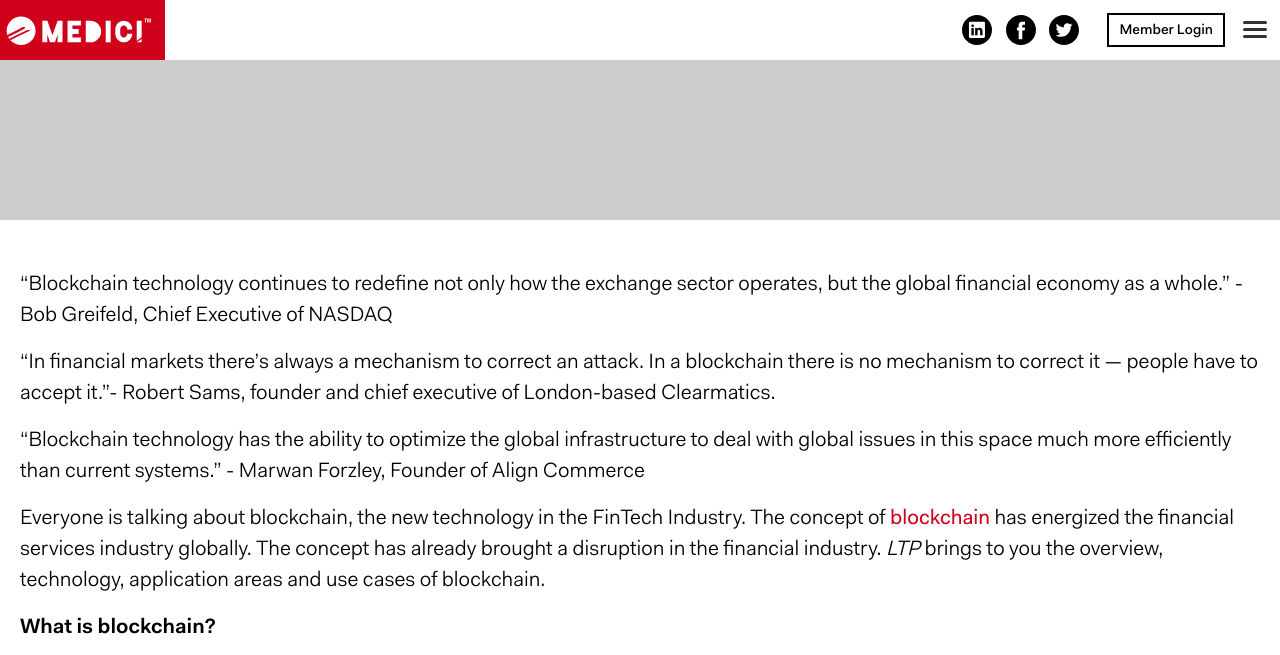
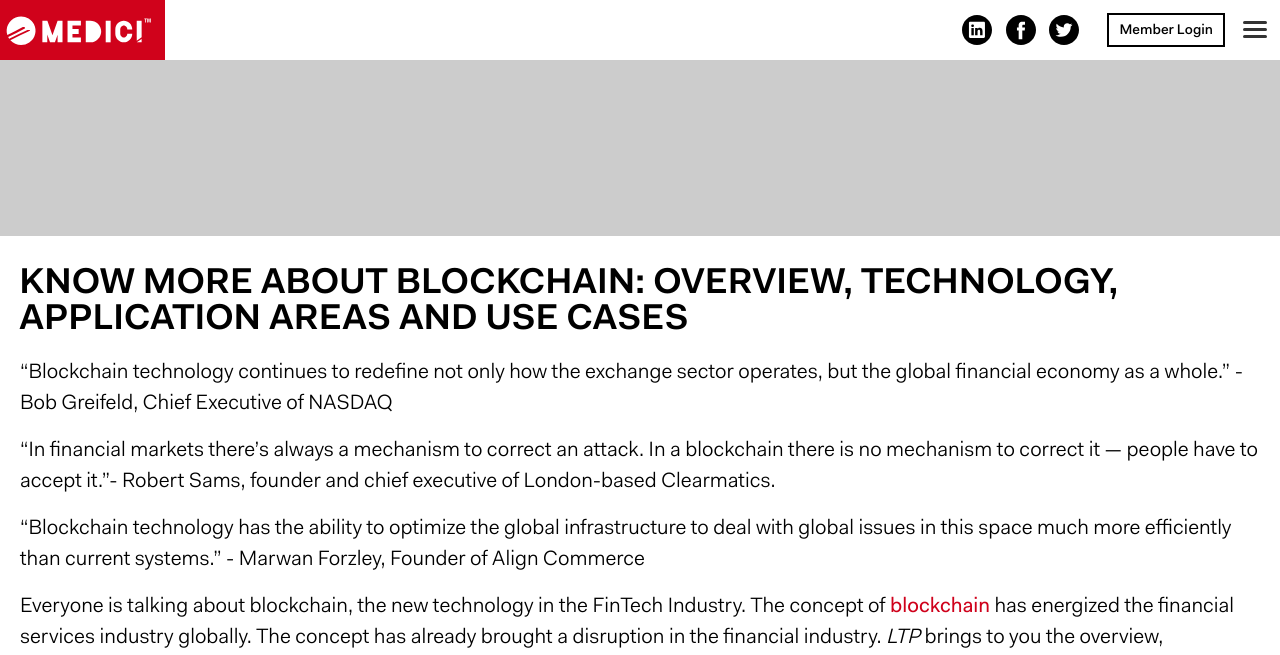
Before and after one commit to prasadltp/go, a Jekyll site: the page built from an-overview-of-blockchain-technology.markdown, in a window 1280 px wide and 900 px high, cut to the strip 0-655 px from the top of the window. Built offline with Jekyll 4.4.1, drawn with Linux system fonts in a browser that asks for light colours; some web fonts are replaced.

Commit message:
Updated An Overview Of Blockchain Technology

```diff
--- a/an-overview-of-blockchain-technology.markdown
+++ b/an-overview-of-blockchain-technology.markdown
@@ -1,4 +1,10 @@
 ---
+title: 'KNOW MORE ABOUT BLOCKCHAIN: OVERVIEW, TECHNOLOGY, APPLICATION AREAS AND USE
+  CASES'
+Description: Blockchain technology continues to redefine not only how the exchange
+  sector operates, but the global financial economy as a whole.” - Bob Greifeld, Chief
+  Executive of NASDAQ
+Field name:
 ---
 
 “Blockchain technology continues to redefine not only how the exchange sector operates, but the global financial economy as a whole.” -  Bob Greifeld, Chief Executive of NASDAQ
```
